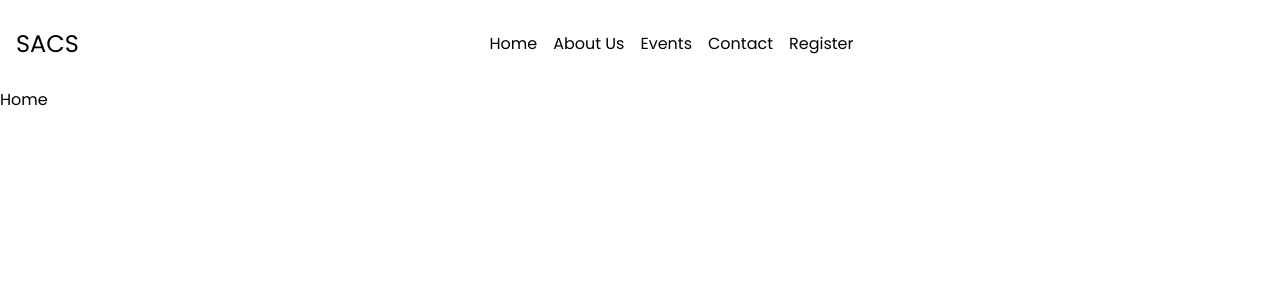
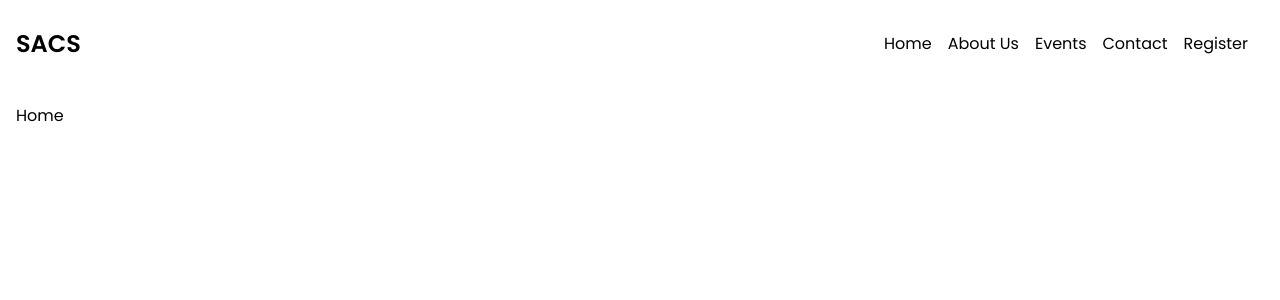
Before and after one commit to SACS-MSU/SACS-Website, a React (Vite) app: page / in a window 1280 px wide. Shown: the top 300 px of the page. Built offline with nearby package versions, Linux system fonts and the light colour scheme.

Commit message:
Created Team.tsx

```diff
--- a/src/App.jsx
+++ b/src/App.jsx
@@ -11,8 +11,8 @@ function App() {
 
       <div className=''>
         <nav className='flex items-center p-4'>
-          <h1 className='text-2xl'>SACS</h1>
-          <ul className='flex gap-4 p-4  mx-auto'>
+          <h1 className='text-2xl font-semibold'>SACS</h1>
+          <ul className='flex gap-4 p-4  ml-auto'>
 
             <li>
               <Link to="/">Home</Link>
@@ -32,13 +32,16 @@ function App() {
           </ul>
         </nav>
 
+        <div className='p-4'>
+          <Routes>
 
-        <Routes>
-          <Route path="/" element={<Home />}/>
-          <Route path="/about" element={<About />} />
-          <Route path="/contact" element={<Contact />} />
+            <Route path="/" element={<Home />}/>
+            <Route path="/about" element={<About />} />
+            <Route path="/contact" element={<Contact />} />
 
-      </Routes>
+          </Routes>
+        </div>
+
 
       </div>  );}
 export default App;
--- a/src/layout/Home.jsx
+++ b/src/layout/Home.jsx
@@ -1,7 +1,7 @@
 
 const Home = () => {
   return (
-    <div>Home</div>
+    <div className="">Home</div>
   )
 }
 
--- /dev/null
+++ b/src/layout/Team.jsx
@@ -0,0 +1,8 @@
+
+const Team = () => {
+  return (
+    <div>Team</div>
+  )
+}
+
+export default Team
```
